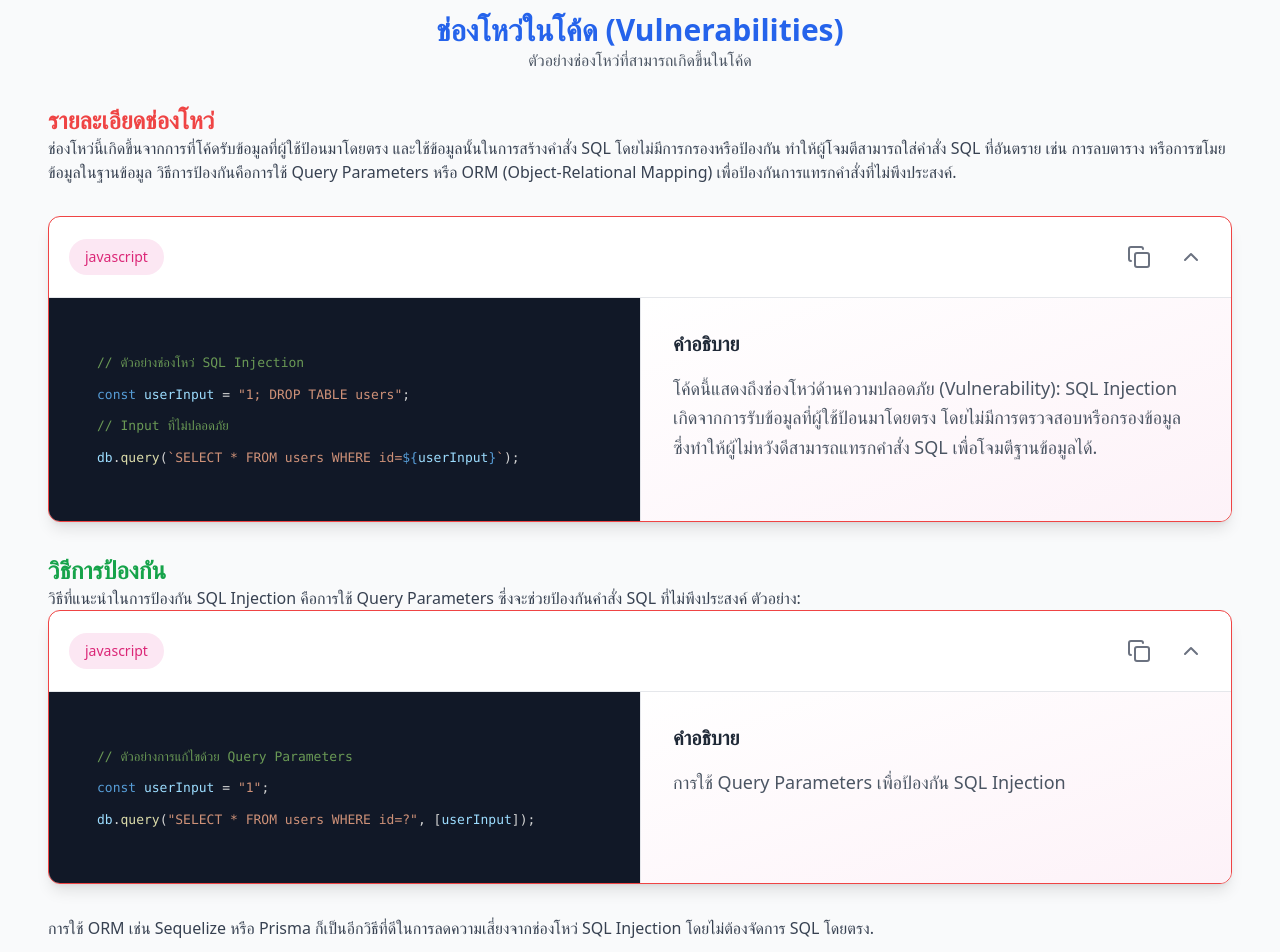
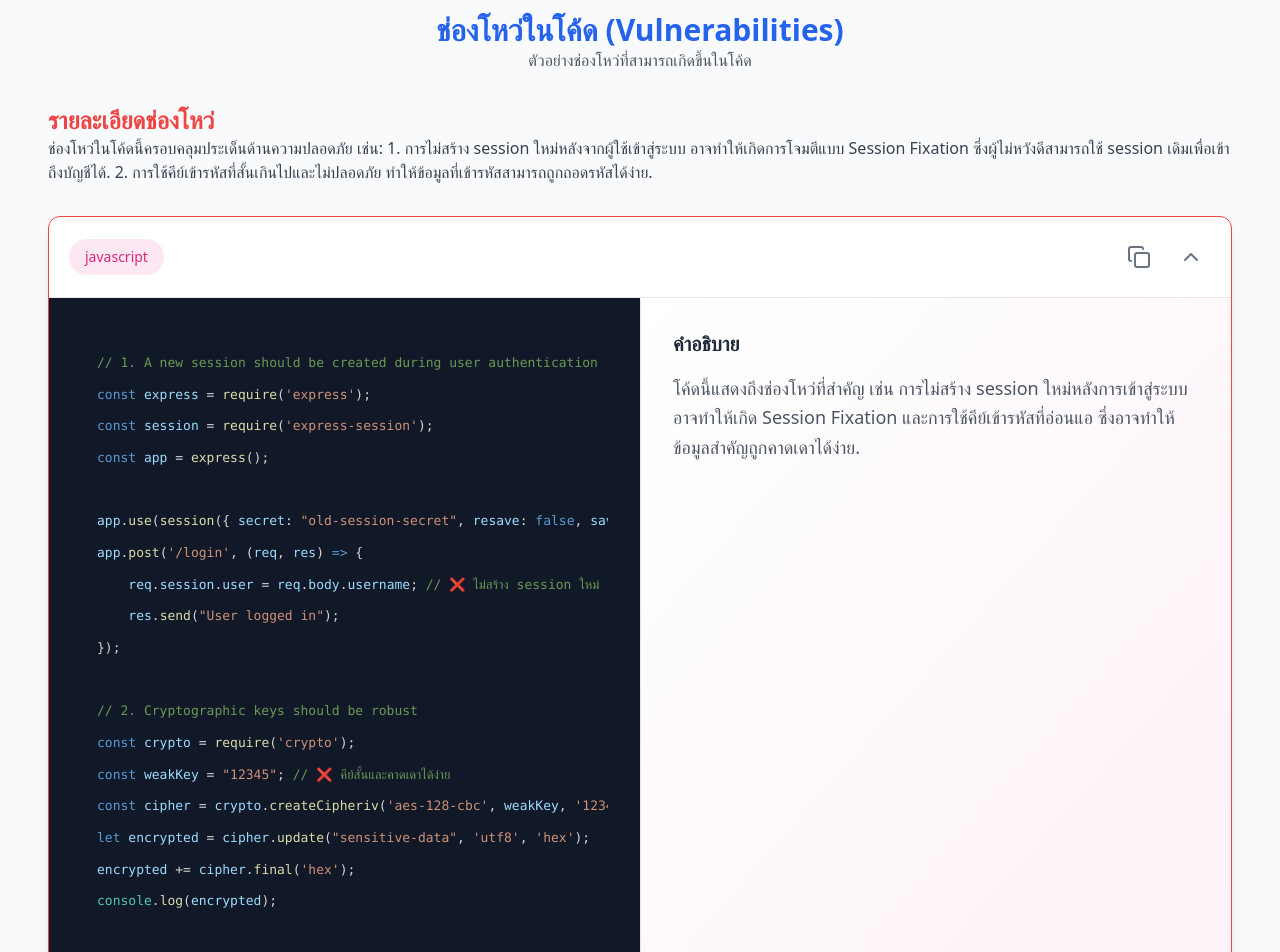
Before and after one commit to bsospace/sonarqube-presentation, a React (Vite) app: page /vulnerabilities in a window 1280 px wide. Shown: the part 140-1092 px from the top of the page. Built offline with nearby package versions, Linux system fonts and the light colour scheme.

Commit message:
feat: add examples of common security vulnerabilities and their mitigations

```diff
--- a/src/demo/vulnerabilities.js
+++ b/src/demo/vulnerabilities.js
@@ -1,3 +1,90 @@
-// ตัวอย่าง Vulnerability: SQL Injection
-const userInput = "1; DROP TABLE users"; // Input จากผู้ใช้ที่ไม่ปลอดภัย
-db.query(`SELECT * FROM users WHERE id=${userInput}`); // ช่องโหว่ SQL Injection
+// src/demo/vulnerabilities.js
+
+// 1. A new session should be created during user authentication
+// ❌ Vulnerability: ใช้ session เดิมโดยไม่สร้างใหม่ อาจทำให้เกิด session fixation attack
+const express = require('express');
+const session = require('express-session');
+const app = express();
+
+app.use(session({ secret: "old-session-secret", resave: false, saveUninitialized: true }));
+
+app.post('/login', (req, res) => {
+    // ❌ ใช้ session เดิมแทนที่จะสร้าง session ใหม่
+    req.session.user = req.body.username;
+    res.send("User logged in");
+});
+
+// 2. Administration services access should be restricted to specific IP addresses
+// ❌ Vulnerability: ไม่จำกัดการเข้าถึง endpoint เฉพาะ IP ที่ปลอดภัย
+app.get('/admin', (req, res) => {
+    // ไม่มีการตรวจสอบ IP Address
+    res.send("Welcome to the admin panel!");
+});
+
+// 3. AWS IAM policies should not allow privilege escalation
+// ❌ Vulnerability: นโยบาย IAM อาจอนุญาตให้ผู้ใช้ยกระดับสิทธิ์ของตนเอง
+const awsPolicy = {
+    Version: "2012-10-17",
+    Statement: [
+        {
+            Effect: "Allow",
+            Action: "iam:*", // ❌ อนุญาต IAM Actions ทั้งหมด
+            Resource: "*"
+        }
+    ]
+};
+
+// 4. Cipher algorithms should be robust
+// ❌ Vulnerability: ใช้อัลกอริทึมที่อ่อนแอ เช่น MD5
+const crypto = require('crypto');
+const hash = crypto.createHash('md5'); // ❌ MD5 อ่อนแอและไม่ควรใช้
+hash.update("sensitive-data");
+console.log(hash.digest('hex'));
+
+// 5. Cryptographic keys should be robust
+// ❌ Vulnerability: ใช้คีย์เข้ารหัสที่สั้นเกินไป
+const weakKey = "12345"; // ❌ คีย์สั้นและคาดเดาได้ง่าย
+const cipher = crypto.createCipheriv('aes-128-cbc', weakKey, '1234567890123456');
+let encrypted = cipher.update("sensitive-data", 'utf8', 'hex');
+encrypted += cipher.final('hex');
+console.log(encrypted);
+
+// 6. Encryption algorithms should be used with secure mode and padding scheme
+// ❌ Vulnerability: ใช้ AES โดยไม่มี padding scheme ที่ปลอดภัย
+const insecureCipher = crypto.createCipheriv('aes-128-ecb', weakKey, null); // ❌ ECB mode ไม่ปลอดภัย
+let insecureEncrypted = insecureCipher.update("sensitive-data", 'utf8', 'hex');
+insecureEncrypted += insecureCipher.final('hex');
+console.log(insecureEncrypted);
+
+// 7. File uploads should be restricted
+// ❌ Vulnerability: ไม่มีการตรวจสอบประเภทไฟล์หรือขนาด
+const multer = require('multer');
+const upload = multer({ dest: 'uploads/' });
+
+app.post('/upload', upload.single('file'), (req, res) => {
+    // ❌ อนุญาตให้ผู้ใช้ upload ไฟล์โดยไม่ตรวจสอบ
+    res.send("File uploaded");
+});
+
+// 8. JWT should be signed and verified with strong cipher algorithms
+// ❌ Vulnerability: ใช้ JWT โดยไม่มีการตรวจสอบหรือใช้ algorithm ที่อ่อนแอ
+const jwt = require('jsonwebtoken');
+const token = jwt.sign({ username: "user1" }, "weak-secret", { algorithm: "HS256" }); // ❌ secret ง่ายเกินไป
+jwt.verify(token, "wrong-secret", (err, decoded) => { // ❌ ใช้ secret ที่ไม่ถูกต้อง
+    if (err) console.error("JWT verification failed");
+    else console.log(decoded);
+});
+
+// 9. Origins should be verified during cross-origin communications
+// ❌ Vulnerability: ไม่ได้ตรวจสอบ origin ของคำขอ
+const cors = require('cors');
+app.use(cors()); // ❌ เปิดให้ทุก origin ใช้งานได้
+
+// 10. Weak SSL/TLS protocols should not be used
+// ❌ Vulnerability: ใช้โปรโตคอล SSL/TLS ที่อ่อนแอ
+const https = require('https');
+const server = https.createServer({
+    secureProtocol: 'TLSv1', // ❌ TLSv1 อ่อนแอและไม่ควรใช้
+}, app);
+
+server.listen(3000, () => console.log("Server running on https://localhost:3000"));
--- a/src/pages/bug.jsx
+++ b/src/pages/bug.jsx
@@ -2,26 +2,93 @@ import CodeExample from "../components/code-example";
 
 const Bug = () => {
   const exampleCode = `
+// 1. "delete" should be used only with object properties
 const numbers = [1, 2, 3];
-// Undefined, เกินขอบเขต array
-console.log(numbers[3]);
+delete numbers[1]; // ❌ ผิด: "delete" ควรใช้กับ properties ของ object เท่านั้น
+console.log(numbers); // [1, <empty>, 3]
+
+// 2. "in" should not be used with primitive types
+const value = 42;
+if ("toString" in value) { // ❌ ผิด: "in" ควรใช้กับ objects เท่านั้น
+    console.log("toString exists in value");
+}
+
+// 3. "NaN" should not be used in comparisons
+const num = NaN;
+if (num === NaN) { // ❌ ผิด: "NaN" ไม่สามารถตรวจสอบด้วยการเปรียบเทียบโดยตรง
+    console.log("Number is NaN");
+}
+
+// 4. "new" operators should be used with functions
+const result = new Math(); // ❌ ผิด: Math ไม่ใช่ constructor function
+
+// 5. "super()" should be invoked appropriately
+class Parent {
+    constructor(name) {
+        this.name = name;
+    }
+}
+
+class Child extends Parent {
+    constructor(name) {
+        super(); // ❌ ผิด: ต้องส่ง parameter ให้ super()
+        this.name = name;
+    }
+}
+
+// 6. "typeof" expressions should only be compared to valid values
+const unknown = "hello";
+if (typeof unknown === "strnig") { // ❌ ผิด: "strnig" เป็นค่าไม่ถูกต้อง
+    console.log("It's a string");
+}
+
+// 7. "with" statements should not be used
+const obj = { a: 1, b: 2 };
+with (obj) { // ❌ ผิด: with ทำให้โค้ดอ่านยากและเกิดปัญหา scope
+    console.log(a);
+}
+
+// 8. A "for" loop update clause should move the counter in the right direction
+for (let i = 0; i < 5; i--) { // ❌ ผิด: counter ลดลงแทนที่จะเพิ่มขึ้น
+    console.log(i);
+}
+
+// 9. A compare function should be provided when using "Array.prototype.sort()"
+const unsortedNumbers = [10, 1, 2];
+unsortedNumbers.sort(); // ❌ ผิด: sort() เรียงตาม lexicographical order โดย default
+console.log(unsortedNumbers); // ["1", "10", "2"]
+
+// 10. All branches in a conditional structure should not have exactly the same implementation
+const threshold = 10;
+if (threshold > 10) {
+    console.log("Do something"); // ❌ ผิด: ทั้งสอง branch ทำเหมือนกัน
+} else {
+    console.log("Do something");
+}
 `;
 
   const description =
-    "ข้อผิดพลาดนี้เกิดจากการเข้าถึง index ที่เกินขอบเขตของ array ซึ่งในกรณีนี้ array มีขนาด 3 " +
-    "(index 0-2) แต่พยายามเข้าถึง index 3 ส่งผลให้ค่าเป็น `undefined` และอาจทำให้โปรแกรมทำงานผิดพลาดได้.";
+    "ตัวอย่างโค้ดนี้แสดงข้อผิดพลาดทั่วไปที่เกิดขึ้นใน JavaScript เช่น การใช้ `delete` กับ array, " +
+    "การใช้ `in` กับ primitive types, การเปรียบเทียบ NaN อย่างไม่ถูกต้อง และการเรียงลำดับ array โดยไม่มี compare function.";
 
   const thaiDescription = `
-ปัญหานี้เกิดจากการพยายามเข้าถึง index ที่ไม่มีอยู่ใน array ตัวอย่างเช่น array ที่ชื่อว่า numbers มีขนาด 3
-ซึ่ง index ที่ใช้งานได้คือ 0, 1 และ 2 แต่ตัวอย่างนี้พยายามเข้าถึง index ที่ 3 ซึ่งไม่มีข้อมูล ทำให้โปรแกรมคืนค่า undefined
-ซึ่งหากโค้ดพยายามใช้ค่าดังกล่าวโดยไม่ตรวจสอบ อาจทำให้เกิดข้อผิดพลาดในการทำงานได้.
+โค้ดนี้มีตัวอย่างข้อผิดพลาดที่เกิดขึ้นบ่อยใน JavaScript เช่น:
+1. การใช้คำสั่ง \`delete\` กับ array ซึ่งไม่ถูกต้อง
+2. การตรวจสอบ \`in\` กับ primitive types ซึ่งควรใช้กับ objects เท่านั้น
+3. การเปรียบเทียบ \`NaN\` ซึ่งไม่สามารถตรวจสอบด้วยการเปรียบเทียบโดยตรง
+4. การเรียกใช้งาน \`super()\` โดยไม่ส่ง parameter ที่จำเป็น
+5. การใช้คำสั่ง \`with\` ซึ่งเป็น anti-pattern
+6. การใช้งาน \`typeof\` เปรียบเทียบกับค่าที่ไม่ถูกต้อง
+7. การใช้ \`for\` loop ที่ counter ไม่ทำงานตามที่คาด
+8. การเรียงลำดับ array โดยไม่มี compare function ทำให้ผลลัพธ์ผิดพลาด
+9. การมี branch ที่มี logic เหมือนกัน ซึ่งทำให้โค้ดอ่านยากและไม่มีประโยชน์
 `;
 
   return (
     <div className="py-8 px-4">
       <header className="mb-8 text-center">
-        <h2 className="text-3xl font-bold text-blue-600">ข้อผิดพลาด (Bugs)</h2>
-        <p className="text-gray-600">ตัวอย่างข้อผิดพลาดในการเขียนโปรแกรม</p>
+        <h2 className="text-3xl font-bold text-blue-600">ตัวอย่างข้อผิดพลาด (Bugs)</h2>
+        <p className="text-gray-600">ตัวอย่างข้อผิดพลาดที่พบบ่อยใน JavaScript</p>
       </header>
       <main>
         <section className="mb-8">
@@ -30,25 +97,16 @@ console.log(numbers[3]);
         </section>
         <CodeExample code={exampleCode} language="javascript" description={description} />
         <section className="mt-8">
-          <h3 className="text-2xl font-semibold text-green-600">วิธีการป้องกัน</h3>
+          <h3 className="text-2xl font-semibold text-green-600">วิธีการแก้ไข</h3>
           <p className="text-gray-700">
-            วิธีการป้องกันข้อผิดพลาดนี้คือการตรวจสอบขอบเขตของ array ก่อนการเข้าถึงข้อมูล ตัวอย่างเช่น:
+            ข้อผิดพลาดเหล่านี้สามารถแก้ไขได้โดยการตรวจสอบ logic ของโค้ด การปฏิบัติตาม best practices
+            และการใช้วิธีการที่เหมาะสมสำหรับแต่ละกรณี เช่น:
           </p>
-          <CodeExample
-            code={`
-const numbers = [1, 2, 3];
-if (numbers.length > 3) {
-  console.log(numbers[3]);
-} else {
-  console.log("Index ไม่อยู่ในขอบเขตของ array");
-}
-`}
-            language="javascript"
-            description="ตัวอย่างการตรวจสอบขอบเขตก่อนการเข้าถึง array"
-          />
-          <p className="text-gray-700 mt-4">
-            การเขียนโค้ดในลักษณะนี้ช่วยลดความเสี่ยงจากข้อผิดพลาดและทำให้โค้ดมีความปลอดภัยมากยิ่งขึ้น.
-          </p>
+          <ul className="list-disc list-inside text-gray-700 mt-4">
+            <li>หลีกเลี่ยงการใช้ <code>delete</code> กับ array และใช้ <code>splice</code> แทน</li>
+            <li>ตรวจสอบชนิดของค่าด้วย <code>typeof</code> และเปรียบเทียบกับค่าที่ถูกต้อง</li>
+            <li>เขียน function เปรียบเทียบสำหรับ <code>Array.prototype.sort</code> เพื่อให้ผลลัพธ์ถูกต้อง</li>
+          </ul>
         </section>
       </main>
     </div>
--- a/src/pages/vulnerabilities.jsx
+++ b/src/pages/vulnerabilities.jsx
@@ -2,26 +2,55 @@ import CodeExample from "../components/code-example";
 
 const Vulnerabilities = () => {
   const exampleCode = `
-// ตัวอย่างช่องโหว่ SQL Injection
-const userInput = "1; DROP TABLE users";
-// Input ที่ไม่ปลอดภัย
-db.query(\`SELECT * FROM users WHERE id=\${userInput}\`);
+// 1. A new session should be created during user authentication
+const express = require('express');
+const session = require('express-session');
+const app = express();
+
+app.use(session({ secret: "old-session-secret", resave: false, saveUninitialized: true }));
+app.post('/login', (req, res) => {
+    req.session.user = req.body.username; // ❌ ไม่สร้าง session ใหม่ อาจทำให้เกิด session fixation attack
+    res.send("User logged in");
+});
+
+// 2. Cryptographic keys should be robust
+const crypto = require('crypto');
+const weakKey = "12345"; // ❌ คีย์สั้นและคาดเดาได้ง่าย
+const cipher = crypto.createCipheriv('aes-128-cbc', weakKey, '1234567890123456');
+let encrypted = cipher.update("sensitive-data", 'utf8', 'hex');
+encrypted += cipher.final('hex');
+console.log(encrypted);
 `;
 
   const description =
-    "โค้ดนี้แสดงถึงช่องโหว่ด้านความปลอดภัย (Vulnerability): SQL Injection เกิดจากการรับข้อมูลที่ผู้ใช้ป้อนมาโดยตรง " +
-    "โดยไม่มีการตรวจสอบหรือกรองข้อมูล ซึ่งทำให้ผู้ไม่หวังดีสามารถแทรกคำสั่ง SQL เพื่อโจมตีฐานข้อมูลได้.";
+    "โค้ดนี้แสดงถึงช่องโหว่ที่สำคัญ เช่น การไม่สร้าง session ใหม่หลังการเข้าสู่ระบบ อาจทำให้เกิด Session Fixation " +
+    "และการใช้คีย์เข้ารหัสที่อ่อนแอ ซึ่งอาจทำให้ข้อมูลสำคัญถูกคาดเดาได้ง่าย.";
 
   const thaiDescription = `
-ช่องโหว่นี้เกิดขึ้นจากการที่โค้ดรับข้อมูลที่ผู้ใช้ป้อนมาโดยตรง และใช้ข้อมูลนั้นในการสร้างคำสั่ง SQL โดยไม่มีการกรองหรือป้องกัน
-ทำให้ผู้โจมตีสามารถใส่คำสั่ง SQL ที่อันตราย เช่น การลบตาราง หรือการขโมยข้อมูลในฐานข้อมูล วิธีการป้องกันคือการใช้ Query Parameters
-หรือ ORM (Object-Relational Mapping) เพื่อป้องกันการแทรกคำสั่งที่ไม่พึงประสงค์.
+ช่องโหว่ในโค้ดนี้ครอบคลุมประเด็นด้านความปลอดภัย เช่น:
+1. การไม่สร้าง session ใหม่หลังจากผู้ใช้เข้าสู่ระบบ อาจทำให้เกิดการโจมตีแบบ Session Fixation ซึ่งผู้ไม่หวังดีสามารถใช้ session เดิมเพื่อเข้าถึงบัญชีได้.
+2. การใช้คีย์เข้ารหัสที่สั้นเกินไปและไม่ปลอดภัย ทำให้ข้อมูลที่เข้ารหัสสามารถถูกถอดรหัสได้ง่าย.
 `;
 
   const secureExample = `
-// ตัวอย่างการแก้ไขด้วย Query Parameters
-const userInput = "1";
-db.query("SELECT * FROM users WHERE id=?", [userInput]);
+// วิธีแก้ไข Session Fixation
+app.post('/login', (req, res) => {
+    req.session.regenerate((err) => { // ✅ สร้าง session ใหม่หลังการล็อกอิน
+        if (err) {
+            res.status(500).send("Session regeneration failed");
+            return;
+        }
+        req.session.user = req.body.username;
+        res.send("User logged in");
+    });
+});
+
+// วิธีแก้ไขการใช้คีย์ที่อ่อนแอ
+const strongKey = crypto.randomBytes(32); // ✅ ใช้คีย์ที่สุ่มและปลอดภัย
+const cipher = crypto.createCipheriv('aes-256-cbc', strongKey, '1234567890123456');
+let encrypted = cipher.update("sensitive-data", 'utf8', 'hex');
+encrypted += cipher.final('hex');
+console.log(encrypted);
 `;
 
   return (
@@ -39,15 +68,23 @@ db.query("SELECT * FROM users WHERE id=?", [userInput]);
         <section className="mt-8">
           <h3 className="text-2xl font-semibold text-green-600">วิธีการป้องกัน</h3>
           <p className="text-gray-700">
-            วิธีที่แนะนำในการป้องกัน SQL Injection คือการใช้ Query Parameters ซึ่งจะช่วยป้องกันคำสั่ง SQL ที่ไม่พึงประสงค์ ตัวอย่าง:
+            วิธีการป้องกันช่องโหว่เหล่านี้ ได้แก่:
           </p>
+          <ul className="list-disc list-inside text-gray-700 mt-4">
+            <li>
+              สร้าง session ใหม่ทุกครั้งที่ผู้ใช้เข้าสู่ระบบ เพื่อป้องกันการโจมตีแบบ Session Fixation.
+            </li>
+            <li>
+              ใช้คีย์เข้ารหัสที่สุ่มและมีความยาวเพียงพอ เช่น 256 บิต สำหรับการเข้ารหัสข้อมูลสำคัญ.
+            </li>
+          </ul>
           <CodeExample
             code={secureExample}
             language="javascript"
-            description="การใช้ Query Parameters เพื่อป้องกัน SQL Injection"
+            description="ตัวอย่างการแก้ไขเพื่อป้องกัน Session Fixation และใช้คีย์เข้ารหัสที่ปลอดภัย"
           />
           <p className="text-gray-700 mt-4">
-            การใช้ ORM เช่น Sequelize หรือ Prisma ก็เป็นอีกวิธีที่ดีในการลดความเสี่ยงจากช่องโหว่ SQL Injection โดยไม่ต้องจัดการ SQL โดยตรง.
+            การปรับปรุงเหล่านี้ช่วยลดความเสี่ยงด้านความปลอดภัยและป้องกันช่องโหว่ที่อาจถูกโจมตี.
           </p>
         </section>
       </main>
```
